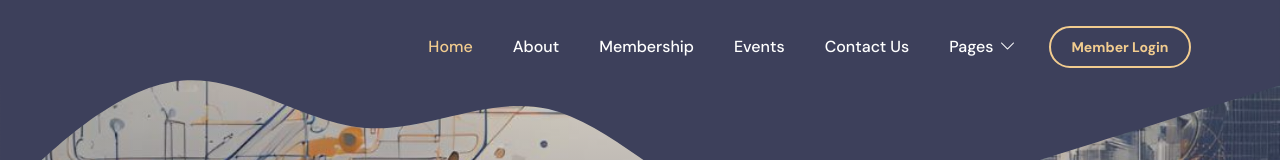
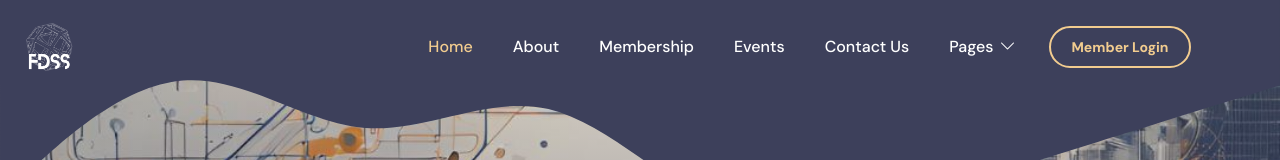
Before and after one commit to riyyanahmadbhatti/FDSS-Website, a plain HTML site: page index.html in a window 1280 px wide. Shown: the top 160 px of the page. Drawn offline with Linux system fonts and the light colour scheme.

Commit message:
Update index.html

```diff
--- a/index.html
+++ b/index.html
@@ -38,7 +38,7 @@ https://templatemo.com/tm-587-tiya-golf-club
             <nav class="navbar navbar-expand-lg">
                 <div class="container">
                     <a class="navbar-brand d-flex align-items-center" href="index.html">
-                        <img src="images/fdss.png" class="navbar-brand-image img-fluid "alt="Logo"  >
+                        <img src="images/fdss.png" class="navbar-brand-image logo" alt="Logo"  >
 
                     </a>
 
```
